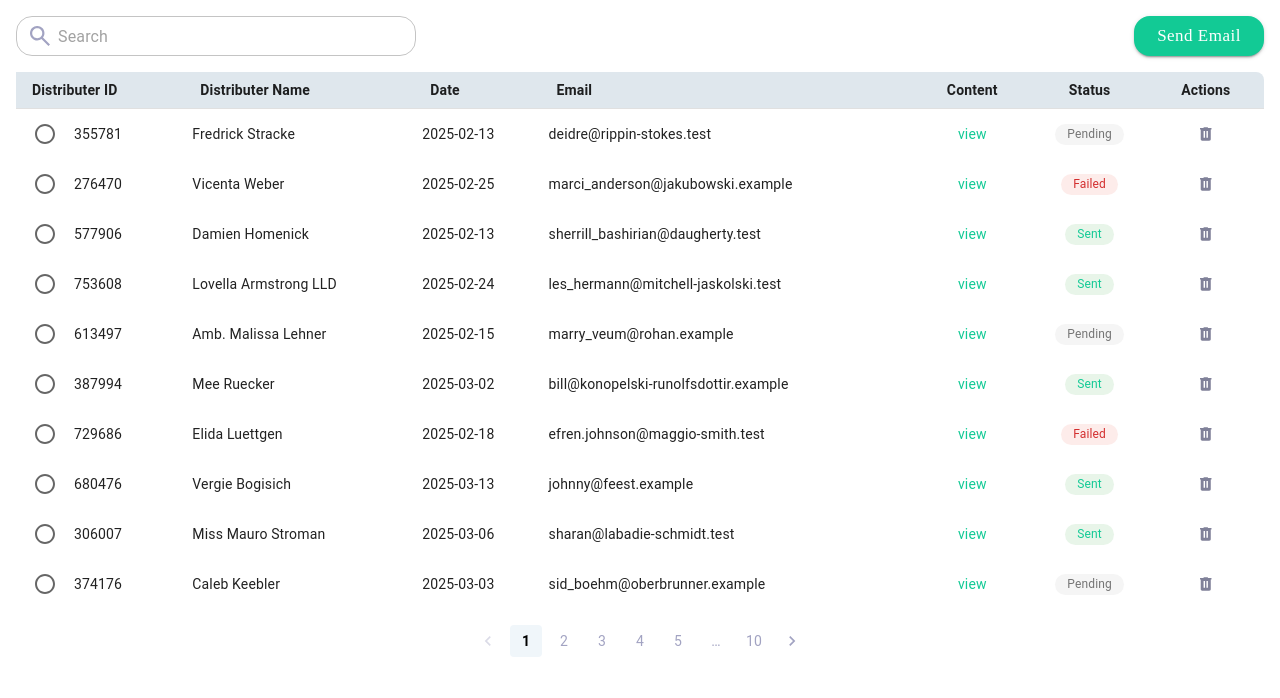
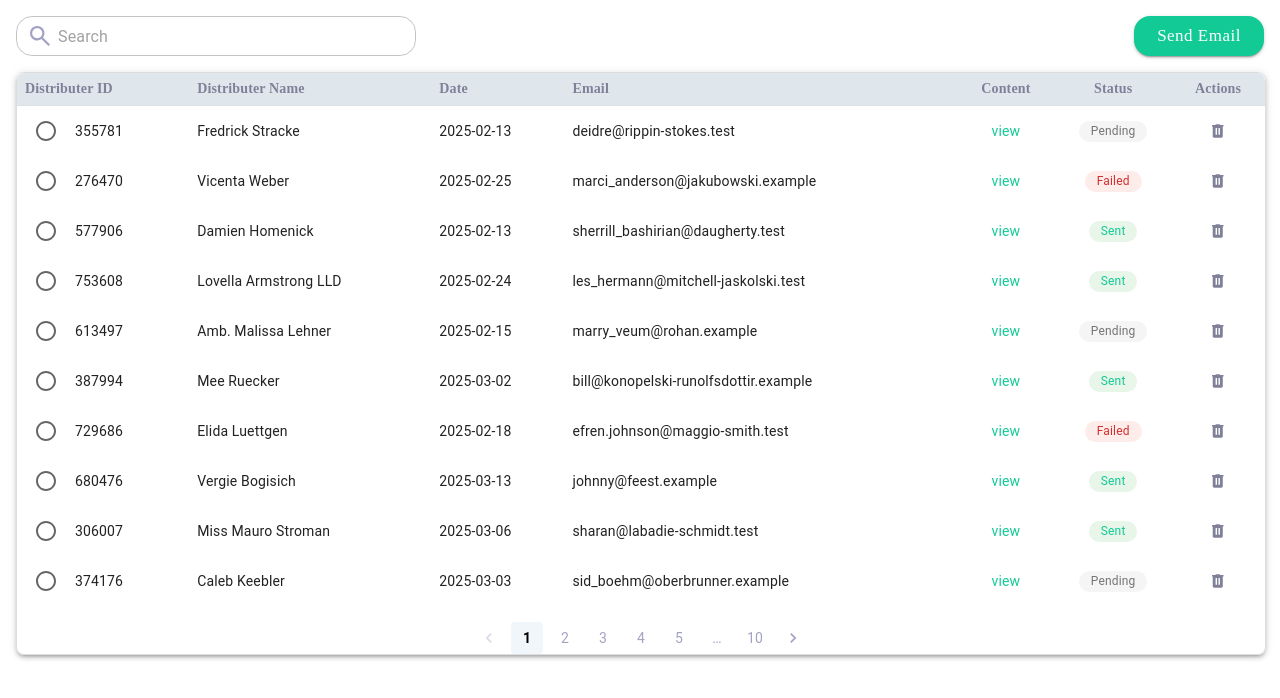
Before and after one commit to SquareShiftTech/file-upload, a React (Create React App) app: page /email_data in a window 1280 px wide. Shown: the top 698 px of the page. Built offline with nearby package versions, Linux system fonts and the light colour scheme.

Commit message:
Refactor code

```diff
--- a/src/components/Distributer/DistributorData.jsx
+++ b/src/components/Distributer/DistributorData.jsx
@@ -1,8 +1,43 @@
 import React, { useEffect, useState } from "react";
-import { TableContainer, Table, TableHead, TableRow, TableCell, TableBody, Radio, IconButton, Pagination, Box } from "@mui/material";
+import {
+  TableContainer,
+  Table,
+  TableHead,
+  TableRow,
+  TableCell,
+  TableBody,
+  Radio,
+  IconButton,
+  Pagination,
+  Box,
+} from "@mui/material";
 import { styled } from "@mui/system";
 import DistributerDetailModal from "./DetailModal"; // Import the Modal component
 
+// Reusable style function for header and body cells
+const cellStyle = {
+  color: "#808199",
+  fontFamily: "Poppins",
+  fontSize: "14px",
+  fontStyle: "normal",
+  fontWeight: 600,
+  lineHeight: "normal",
+  padding: "8px", // Consistent padding for both header and body cells
+};
+
+// Reusable style for the "Actions" column cell
+const actionCellStyle = {
+  textAlign: "center",
+  color: "#808199",
+  fontFamily: "Poppins",
+  fontSize: "14px",
+  fontStyle: "normal",
+  fontWeight: 600,
+  lineHeight: "normal",
+  padding: "8px",
+};
+
+// Reusable style for the pagination component
 const CustomPagination = styled(Pagination)({
   "& .Mui-selected": {
     backgroundColor: "#F0F6FA !important",
@@ -44,50 +79,115 @@ const DistributerData = () => {
 
   return (
     <div>
-      <TableContainer>
-        <Table size="small" sx={{ borderCollapse: "collapse" }}>
+      <TableContainer
+        sx={{
+          borderRadius: "8px",
+          overflow: "hidden",
+          boxShadow: 3, // Optional: adds shadow for better visual appeal
+          border: "1px solid #ddd", // Optional: adds border around the table container
+        }}
+      >
+        <Table
+          size="small"
+          sx={{
+            borderCollapse: "collapse", // Ensure border collapse for alignment
+            width: "100%", // Make sure the table spans the full container width
+          }}
+        >
           <TableHead>
             <TableRow sx={{ backgroundColor: "#DFE7ED" }}>
-              <TableCell><b>Distributer ID</b></TableCell>
-              <TableCell><b>Distributer Name</b></TableCell>
-              <TableCell><b>Date</b></TableCell>
-              <TableCell><b>Email</b></TableCell>
-              <TableCell sx={{ textAlign: "center" }}><b>Content</b></TableCell>
-              <TableCell sx={{ textAlign: "center" }}><b>Status</b></TableCell>
-              <TableCell sx={{ borderTopRightRadius: 8, textAlign: "center" }}><b>Actions</b></TableCell>
+              <TableCell sx={{ ...cellStyle, borderTopLeftRadius: 8 }}>
+                <b>Distributer ID</b>
+              </TableCell>
+              <TableCell sx={cellStyle}>
+                <b>Distributer Name</b>
+              </TableCell>
+              <TableCell sx={cellStyle}>
+                <b>Date</b>
+              </TableCell>
+              <TableCell sx={cellStyle}>
+                <b>Email</b>
+              </TableCell>
+              <TableCell sx={{ ...cellStyle, textAlign: "center" }}>
+                <b>Content</b>
+              </TableCell>
+              <TableCell sx={{ ...cellStyle, textAlign: "center" }}>
+                <b>Status</b>
+              </TableCell>
+              <TableCell sx={{ ...actionCellStyle, borderTopRightRadius: 8 }}>
+                <b>Actions</b>
+              </TableCell>
             </TableRow>
           </TableHead>
 
           <TableBody>
-            {rows.slice((page - 1) * rowsPerPage, page * rowsPerPage).map((row, index) => (
-              <TableRow key={index} sx={{ height: "24px", "& td": { borderBottom: "none", padding: "4px 8px" } }}>
+            {rows
+              .slice((page - 1) * rowsPerPage, page * rowsPerPage)
+              .map((row, index) => (
+                <TableRow
+                  key={index}
+                  sx={{
+                    height: "24px",
+                    "& td": {
+                      borderBottom: "none",
+                      padding: "4px 8px", // Ensuring consistent padding with TableHead cells
+                    },
+                  }}
+                >
                   <TableCell>
                     <Box display="flex" alignItems="center" gap={1}>
-                    <Radio checked={selectedRow === index} onChange={() => setSelectedRow(index)} />
+                      <Radio
+                        checked={selectedRow === index}
+                        onChange={() => setSelectedRow(index)}
+                      />
                       {row.id}
                     </Box>
                   </TableCell>
                   <TableCell>{row.name}</TableCell>
                   <TableCell>{row.date}</TableCell>
                   <TableCell>{row.email}</TableCell>
-                <TableCell sx={{ color: "#12CA95", cursor: "pointer", textAlign: "center" }} onClick={() => handleViewClick(row)}>{row.content}</TableCell>
+                  <TableCell
+                    sx={{ color: "#12CA95", cursor: "pointer", textAlign: "center" }}
+                    onClick={() => handleViewClick(row)}
+                  >
+                    {row.content}
+                  </TableCell>
                   <TableCell sx={{ textAlign: "center", width: "100px" }}>
                     <span
                       style={{
-                      backgroundColor: row.status === "Failed" ? "#FDECEA" : row.status === "Pending" ? "#F5F5F5" : "#E8F5E9",
-                      color: row.status === "Failed" ? "#D32F2F" : row.status === "Pending" ? "#757575" : "#12CA95",
+                        backgroundColor:
+                          row.status === "Failed"
+                            ? "#FDECEA"
+                            : row.status === "Pending"
+                            ? "#F5F5F5"
+                            : "#E8F5E9",
+                        color:
+                          row.status === "Failed"
+                            ? "#D32F2F"
+                            : row.status === "Pending"
+                            ? "#757575"
+                            : "#12CA95",
                         borderRadius: "16px",
                         padding: "2px 12px",
                         display: "inline-block",
-                      fontSize: "12px"
+                        fontSize: "12px",
                       }}
                     >
                       {row.status}
                     </span>
                   </TableCell>
-                <TableCell sx={{ textAlign: "center" }}>
+                  <TableCell sx={actionCellStyle}>
                     <IconButton>
-                    <img src="/delete.svg" alt="Delete" style={{ width: "12.445px", height: "14.002px", flexShrink: 0, fill: "#808199" }} />
+                      <img
+                        src="/delete.svg"
+                        alt="Delete"
+                        style={{
+                          width: "12.445px",
+                          height: "14.002px",
+                          flexShrink: 0,
+                          fill: "#808199",
+                        }}
+                      />
                     </IconButton>
                   </TableCell>
                 </TableRow>
@@ -106,11 +206,7 @@ const DistributerData = () => {
       </TableContainer>
 
       {/* Pass the necessary props to the Modal */}
-      <DistributerDetailModal
-        open={openModal}
-        onClose={handleCloseModal}
-        row={selectedRow}
-      />
+      <DistributerDetailModal open={openModal} onClose={handleCloseModal} row={selectedRow} />
     </div>
   );
 };
```
Lines whose indentation alone changed are shown as unchanged.
